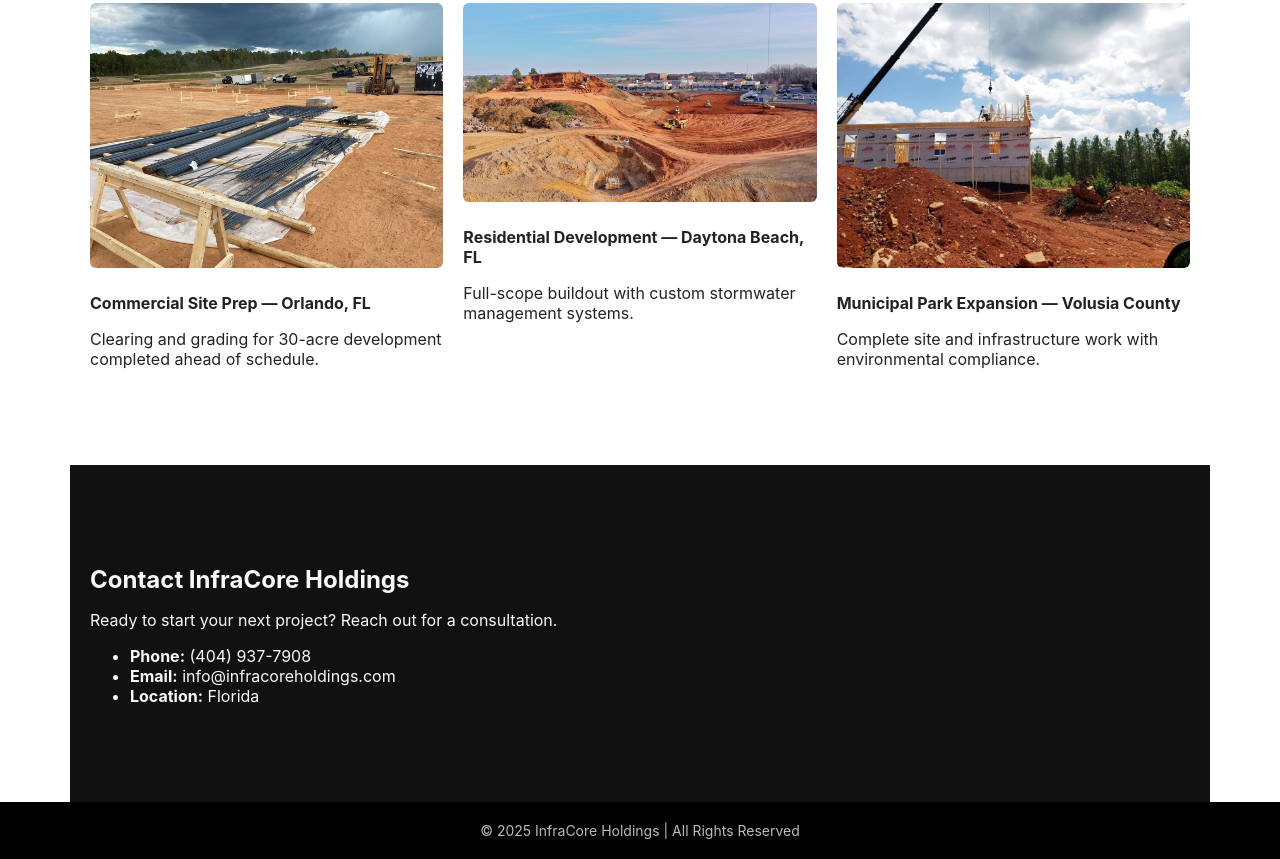
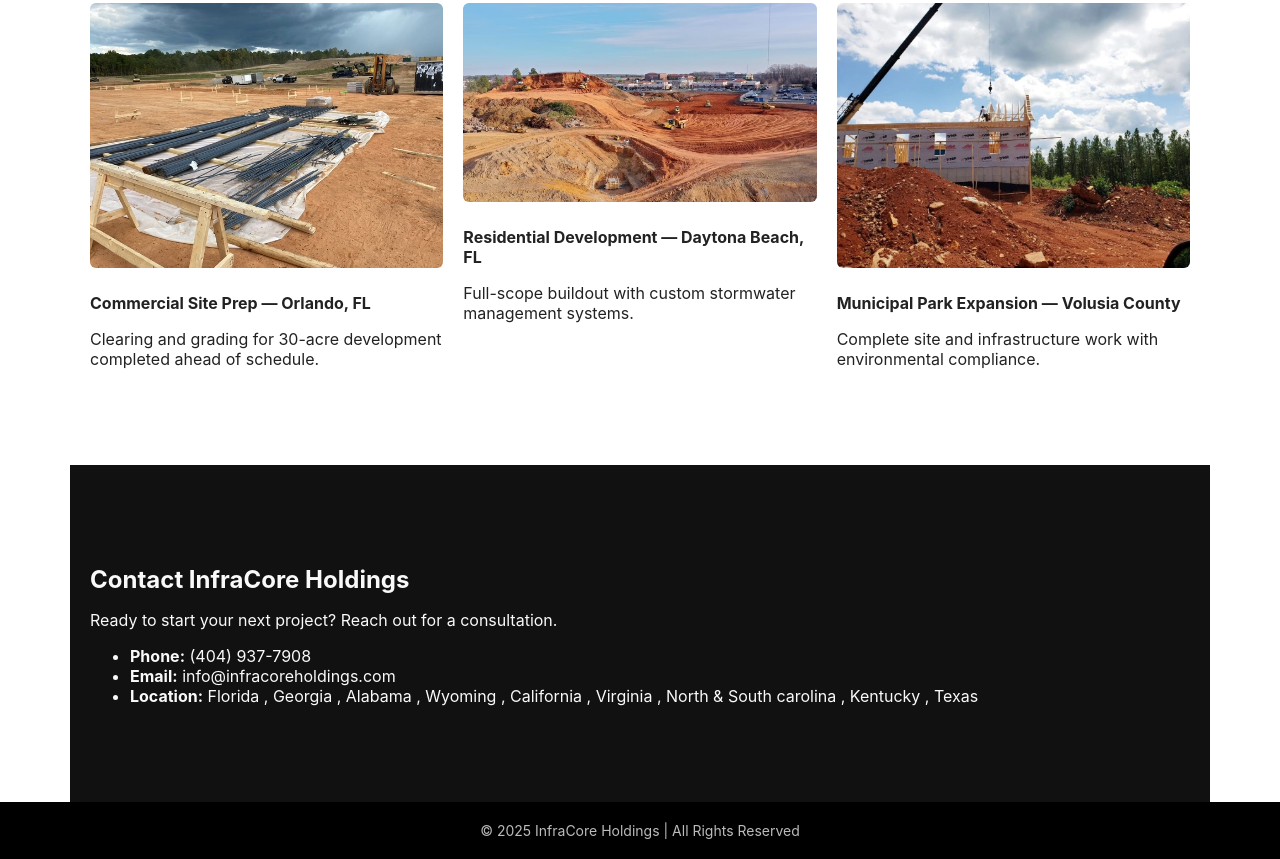
Before and after one commit to TELEXLLC/InfraCoreHoldingsWebsite, a plain HTML site: page index.html in a window 1280 px wide. Shown: the part 1387-2246 px from the top of the page. Drawn offline with Linux system fonts and the light colour scheme.

Commit message:
Update location information in contact section

```diff
--- a/index.html
+++ b/index.html
@@ -63,7 +63,7 @@
     <ul class="contact-info">
       <li><strong>Phone:</strong> (404) 937-7908</li>
       <li><strong>Email:</strong> info@infracoreholdings.com</li>
-      <li><strong>Location:</strong> Florida</li>
+      <li><strong>Location:</strong> Florida , Georgia , Alabama , Wyoming , California , Virginia , North & South carolina , Kentucky , Texas </li>
     </ul>
   </section>
 
```
